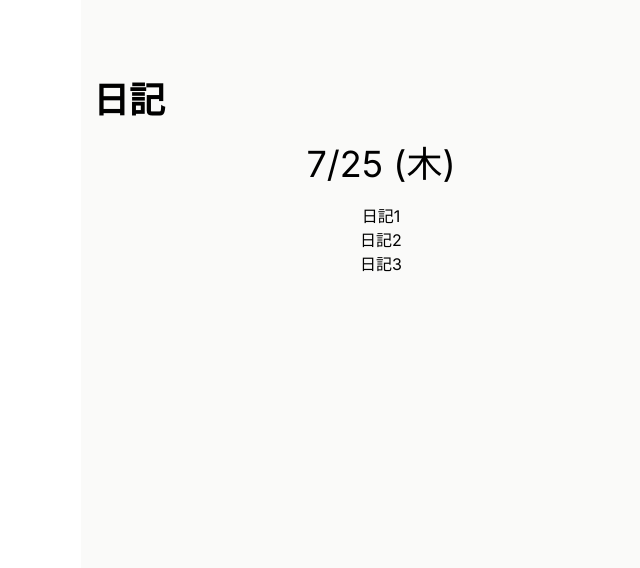
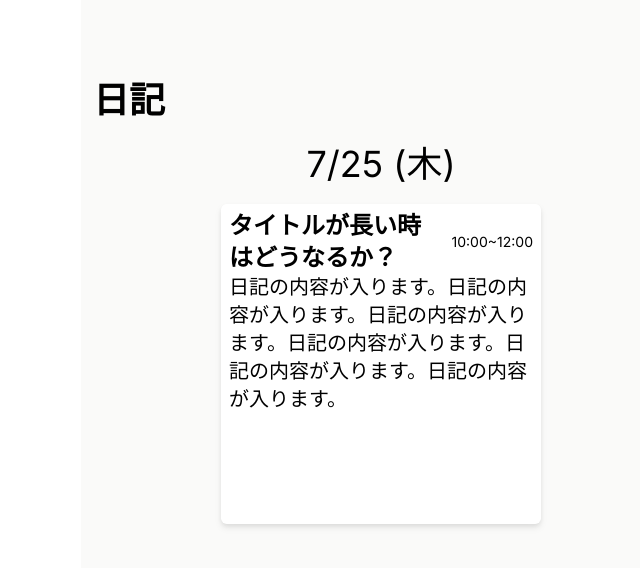
Before and after one commit to tech-harmony-team/Jibun-Log, a Next.js app in the folder next-front/: page /diary in a window 1280 px wide. Shown: the top 568 px of the page, without its empty margins (259-899 px from the left). Built offline with nearby package versions, Linux system fonts and the light colour scheme.

Commit message:
日記のカードコンポーネントを作成した。

```diff
--- a/next-front/src/app/diary/page.tsx
+++ b/next-front/src/app/diary/page.tsx
@@ -1,3 +1,4 @@
+import DiaryCard from "@/components/daiary-card/daiaryCard";
 import PageHeader from "@/components/typography/pageHeader";
 
 export default function DiaryPage() {
@@ -8,9 +9,7 @@ export default function DiaryPage() {
       </PageHeader>
       <h2 className=" text-4xl text-center">7/25 (木)</h2>
       <div className="h-4/5 py-5 flex flex-col items-center">
-        <div>日記1</div>
-        <div>日記2</div>
-        <div>日記3</div>
+        <DiaryCard edit={false} />
       </div>
     </div>
   );
--- /dev/null
+++ b/next-front/src/components/daiary-card/daiaryCard.tsx
@@ -0,0 +1,42 @@
+import EditIcon from "@mui/icons-material/Edit";
+import DeleteOutlineIcon from "@mui/icons-material/DeleteOutline";
+
+type Props = {
+  edit: boolean;
+};
+
+export default function DiaryCard(props: Props) {
+  const { edit } = props;
+  return (
+    <div className="w-80 h-80 p-2 bg-white drop-shadow-md rounded-md flex flex-col">
+      <div className="h-1/5 flex flex-row">
+        <div className="w-2/3 flex items-center">
+          <h1 className="text-2xl font-bold">タイトルが長い時はどうなるか？</h1>
+        </div>
+        <div className="w-1/3 flex justify-end items-center">
+          <p className="text-sm">10:00~12:00</p>
+        </div>
+      </div>
+      <div className="h-3/5">
+        <p className="text-xl">
+          日記の内容が入ります。日記の内容が入ります。日記の内容が入ります。日記の内容が入ります。日記の内容が入ります。日記の内容が入ります。
+        </p>
+      </div>
+      {edit && (
+        <div className="h-1/5 flex flex-row">
+          <div className="w-1/2 flex justify-center items-center">
+            <button className="bg-white hover:bg-slate-100 bg-red-button text-red-button border border-solid border-red-button font-bold py-2 px-4 rounded-md">
+              <DeleteOutlineIcon />
+            </button>
+          </div>
+
+          <div className="w-1/2 flex justify-center items-center">
+            <button className="bg-white hover:bg-slate-100 bg-green-button text-green-button border border-solid border-green-button font-bold py-2 px-4 rounded-md">
+              <EditIcon />
+            </button>
+          </div>
+        </div>
+      )}
+    </div>
+  );
+}
--- a/next-front/tailwind.config.js
+++ b/next-front/tailwind.config.js
@@ -6,6 +6,10 @@ module.exports = {
       maxWidth: {
         600: "600px",
       },
+      colors: {
+        "green-button": "#60D11A",
+        "red-button": "#F82323",
+      },
     },
   },
   plugins: [],
```
